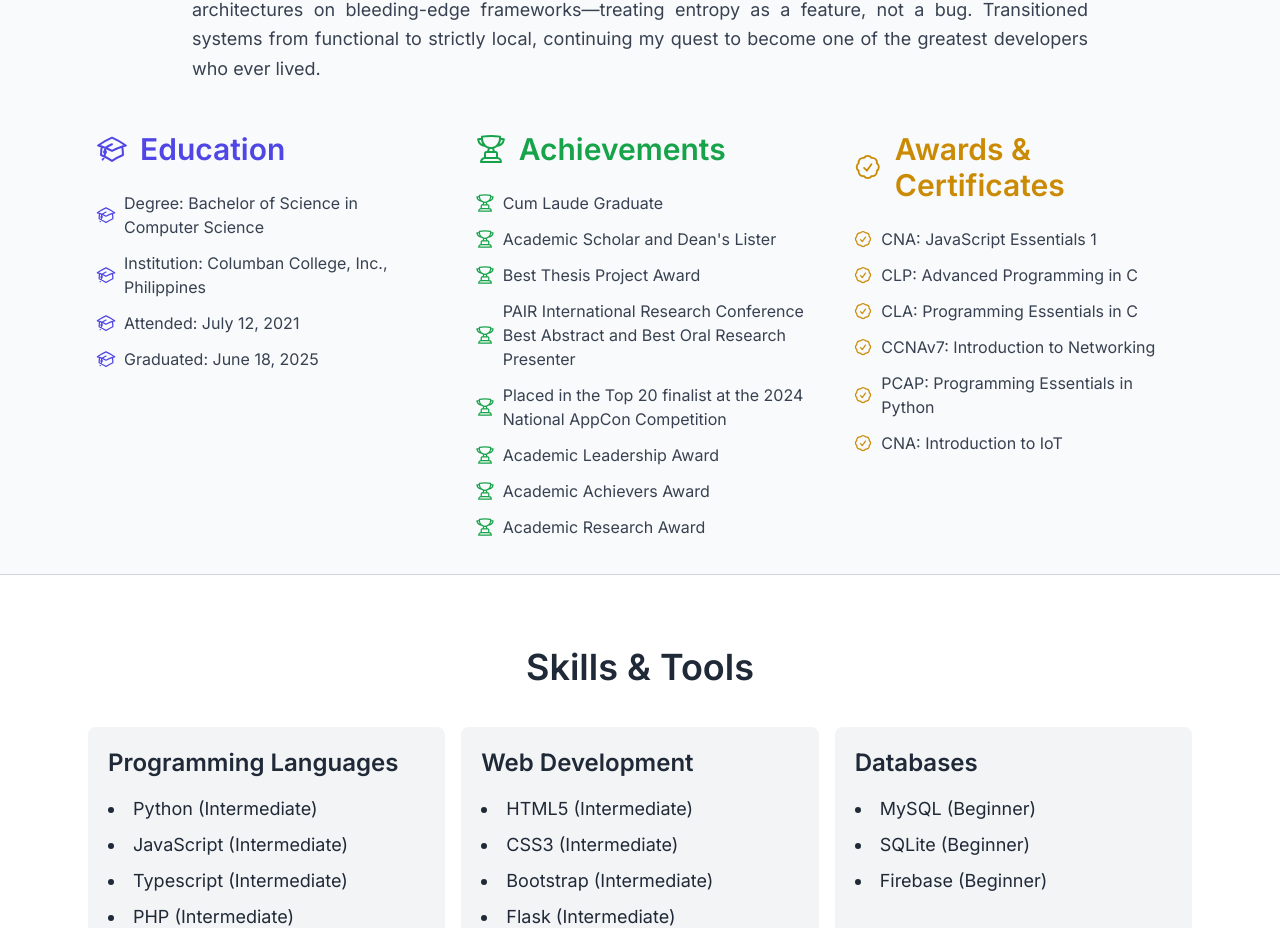
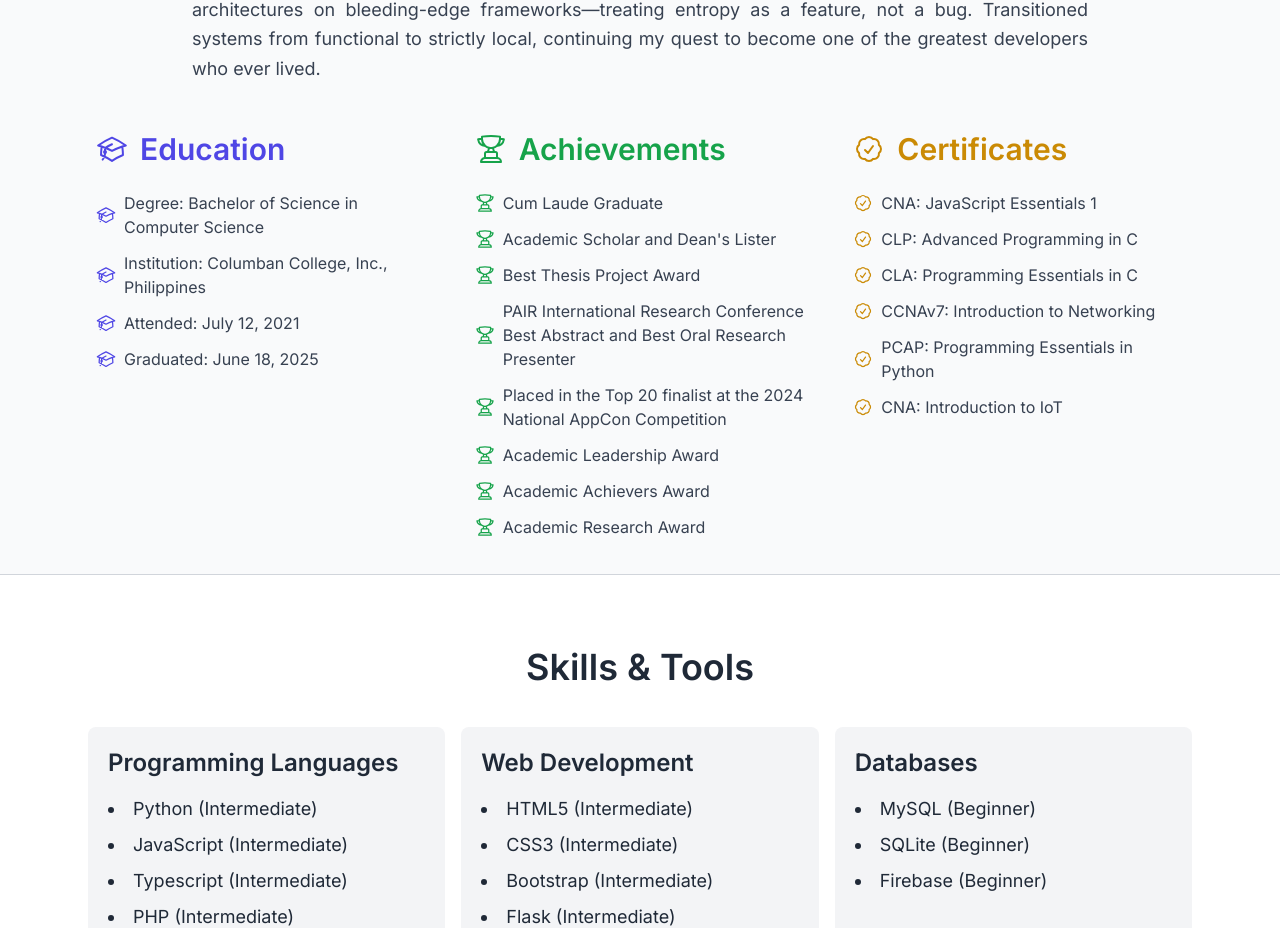
Before and after one commit to BrianShiroe/portfolio-react-typescript-tailwind, a React (Vite) app: page / in a window 1280 px wide. Shown: the part 1075-2003 px from the top of the page. Built offline with nearby package versions, Linux system fonts and the light colour scheme.

Commit message:
Update About.tsx

```diff
--- a/src/pages/About.tsx
+++ b/src/pages/About.tsx
@@ -20,7 +20,7 @@ const About = () => {
     "Academic Research Award",
   ];
 
-  const awardsAndCertificates = [
+  const Certificates = [
     "CNA: JavaScript Essentials 1",
     "CLP: Advanced Programming in C",
     "CLA: Programming Essentials in C",
@@ -84,14 +84,14 @@ const About = () => {
           </ul>
         </section>
 
-        {/* Awards & Certificates */}
+        {/*Certificates */}
         <section>
           <h3 className="text-3xl font-semibold mb-6 flex items-center space-x-3 text-yellow-600 dark:text-yellow-400">
             <CheckBadgeIcon className="w-8 h-8" />
-            <span>Awards & Certificates</span>
+            <span>Certificates</span>
           </h3>
           <ul className="list-disc list-inside space-y-3 text-gray-700 dark:text-gray-300">
-            {awardsAndCertificates.map((award) => (
+            {Certificates.map((award) => (
               <li key={award} className="flex items-center space-x-2">
                 <CheckBadgeIcon className="w-5 h-5 text-yellow-600 dark:text-yellow-400 flex-shrink-0" />
                 <span>{award}</span>
```
